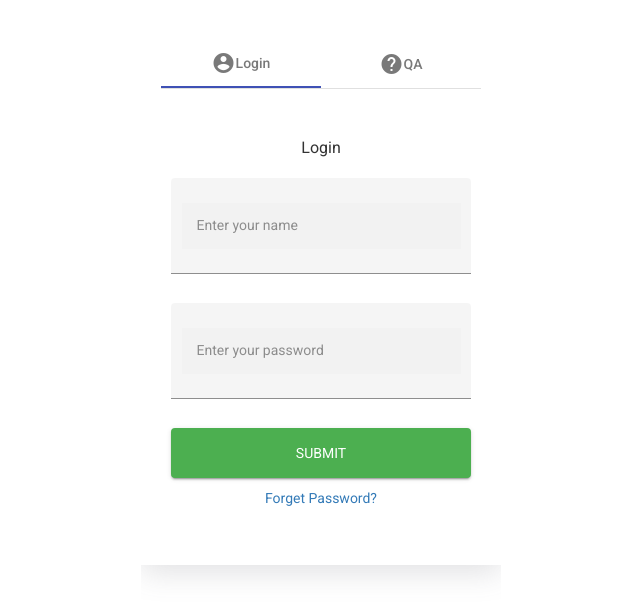
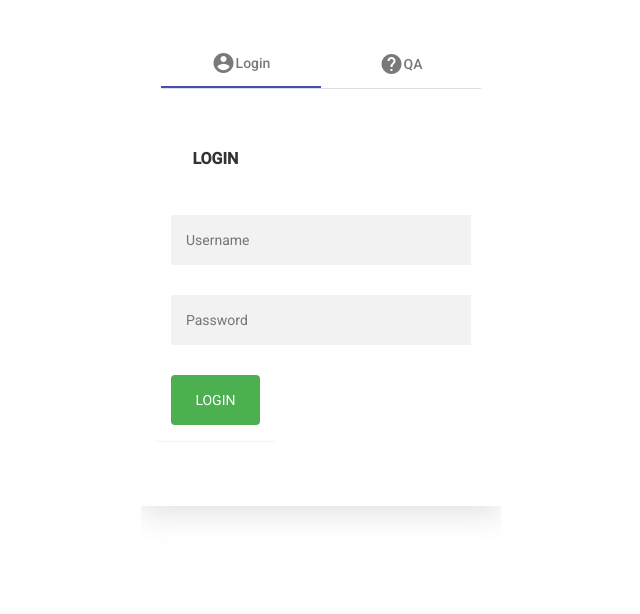
Before and after one commit to kulkarni-rajas/WF_CapstoneProject, an Angular app: page / in a window 1280 px wide. Shown: the top 614 px of the page, without its empty margins (319-959 px from the left). Built offline with nearby package versions, Linux system fonts and the light colour scheme.

Commit message:
Added new styles

```diff
--- /dev/null
+++ b/src/app/Services/authenticate.service.ts
@@ -0,0 +1,15 @@
+import { Injectable } from '@angular/core';
+import { HttpClient } from '@angular/common/http';
+
+@Injectable({
+  providedIn: 'root'
+})
+export class AuthenticateService {
+
+//   private url:string = "https://localhost:7072/api/Admin/authenticate"
+//   constructor(private http: HttpClient) {
+//   }
+//   login(adminobj: any) {
+//     return this.http.post<any>(`${this.url}`, adminobj)
+  //}
+}
--- a/src/app/app.module.ts
+++ b/src/app/app.module.ts
@@ -7,7 +7,7 @@ import { BrowserAnimationsModule } from '@angular/platform-browser/animations';
 import { LoginComponent } from './login/login.component';
 import {MatButtonModule} from '@angular/material/button';
 import {MatInputModule} from '@angular/material/input';
-import { FormsModule } from '@angular/forms';
+import { FormsModule, ReactiveFormsModule } from '@angular/forms';
 import { MatFormFieldModule } from '@angular/material/form-field';
 import { QaComponent } from './qa/qa.component';
 import {MatTabsModule} from '@angular/material/tabs';
@@ -24,6 +24,7 @@ import {MatIconModule} from '@angular/material/icon';
     AppRoutingModule,
     BrowserAnimationsModule,
     FormsModule,
+    ReactiveFormsModule,
     MatFormFieldModule,
     MatInputModule,
     MatButtonModule,
--- a/src/app/login/login.component.html
+++ b/src/app/login/login.component.html
@@ -1,17 +1,32 @@
-<div class="loginContainer">
-    <h3>Login</h3>
-    <form class="example-form" style="display: flex; flex-direction: column; gap: 10px">
-        <mat-form-field class="example-full-width" appearance="fill">
-            <input matInput placeholder="Enter your name">
-        </mat-form-field>
-        <mat-form-field class="example-full-width" appearance="fill">
-            <input matInput placeholder="Enter your password" value="" type="password">
-        </mat-form-field>
-        <button mat-raised-button color="primary" (click)="submit()" style="width: 100%"
-            class="btn btn-primary btn-block btn-large">Submit</button>
-        <span *ngIf="show">
-            <p>Login success !!</p>
-        </span>
-        <p><a>Forget Password?</a></p>
-    </form>
+<div class="outer">
+    <div class="loginContainer">
+        <div class="row">
+            <div class="offset-md-2 col-lg-5 col-md-7 offset-lg-4 offset-md-3">
+                <div class="panel border bg-white">
+                    <div class="panel-heading">
+                        <h3 class="pt-3 font-weight-bold"><b>LOGIN</b></h3>
+                    </div>
+                    <div class="panel-body p-3">
+                        <form [formGroup]="loginForm">
+                            <div class="form-group pt-3">
+                                <input formControlName="username" type="text" placeholder="Username">
+                            </div>
+                            <small
+                                *ngIf="loginForm.controls['username'].dirty && loginForm.hasError('required','username')"
+                                class="text-danger">Username is required</small>
+                            <div class="form-group pt-3">
+                                <input formControlName="password" type="password" placeholder="Password">
+                            </div>
+                            <small
+                                *ngIf="loginForm.controls['password'].dirty && loginForm.hasError('required','password')"
+                                class="text-danger"> Password is required </small>
+                            <button (click)="onSubmit()" type="submit"
+                                class="btn btn-primary btn-block mt-4 w-100">LOGIN</button>
+
+                        </form>
+                    </div>
+                </div>
+            </div>
+        </div>
+    </div>
 </div>
--- a/src/app/login/login.component.ts
+++ b/src/app/login/login.component.ts
@@ -1,4 +1,7 @@
 import { Component, OnInit } from '@angular/core';
+import { FormBuilder, FormControl, FormGroup, Validators } from '@angular/forms';
+import { Router } from '@angular/router';
+import { AuthenticateService } from 'src/app/Services/authenticate.service';
 
 @Component({
   selector: 'app-login',
@@ -6,22 +9,47 @@ import { Component, OnInit } from '@angular/core';
   styleUrls: ['./login.component.css']
 })
 export class LoginComponent implements OnInit {
-
-  constructor() { }
+  loginForm!:FormGroup;
+  constructor(private fb:FormBuilder,private auth:AuthenticateService,private router:Router) { }
 
   ngOnInit(): void {
+      this.loginForm=this.fb.group({
+        username:['',Validators.required],
+        password:['',Validators.required]
+      })
   }
-  username : string ="";
-  password : string ="";
-  show: boolean= false;
-  submit(){
-  console.log("user name is " + this.username)
-  this.clear();
+  onSubmit(){
+    if(this.loginForm.valid){
+      console.log(this.loginForm.value)
+
+      // this.auth.login(this.loginForm.value)
+      // .subscribe({
+      //   next:(res)=>{
+      //     alert(res.message);
+      //    this.router.navigate(['mainmenu'])
+      //   },
+      //   error:(err)=>{
+      //     alert(err?.error.message)
+      //   }
+      // })
+    }
+    else{
+      //throw error
+        this.validateAllFormFields(this.loginForm);
+        alert("Form is invalid")
+    }
   }
-  clear(){
-  this.username ="";
-  this.password = "";
-  this.show = true;
+  private validateAllFormFields(formGroup:FormGroup){
+    Object.keys(formGroup.controls).forEach(fields=>{
+      const control =formGroup.get(fields);
+      if(control instanceof FormControl){
+        control.markAsDirty({onlySelf:true});
+      }
+      else if (control instanceof FormGroup){
+        this.validateAllFormFields(control)
+      }
+    })
   }
 
+
 }
```
